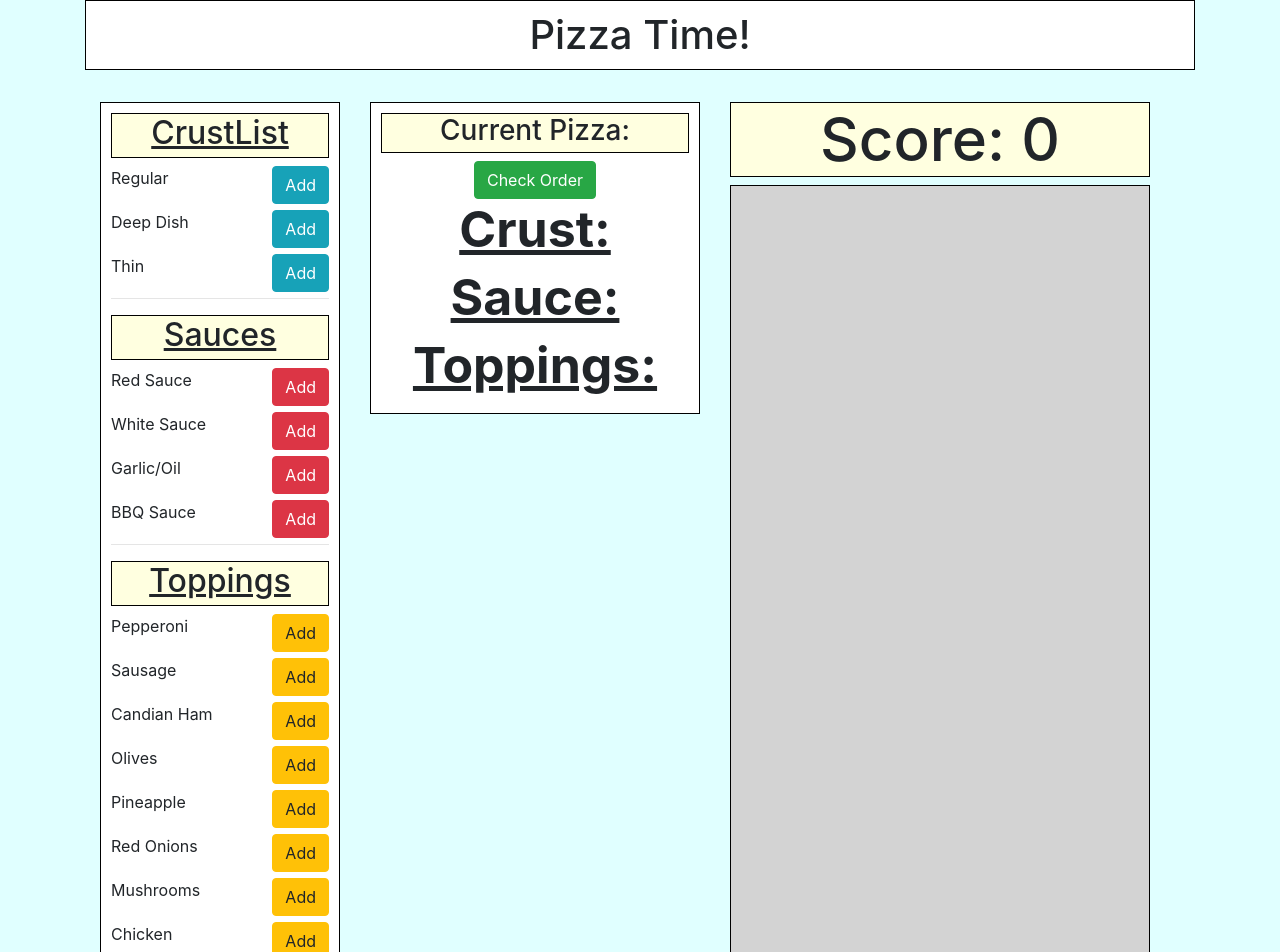
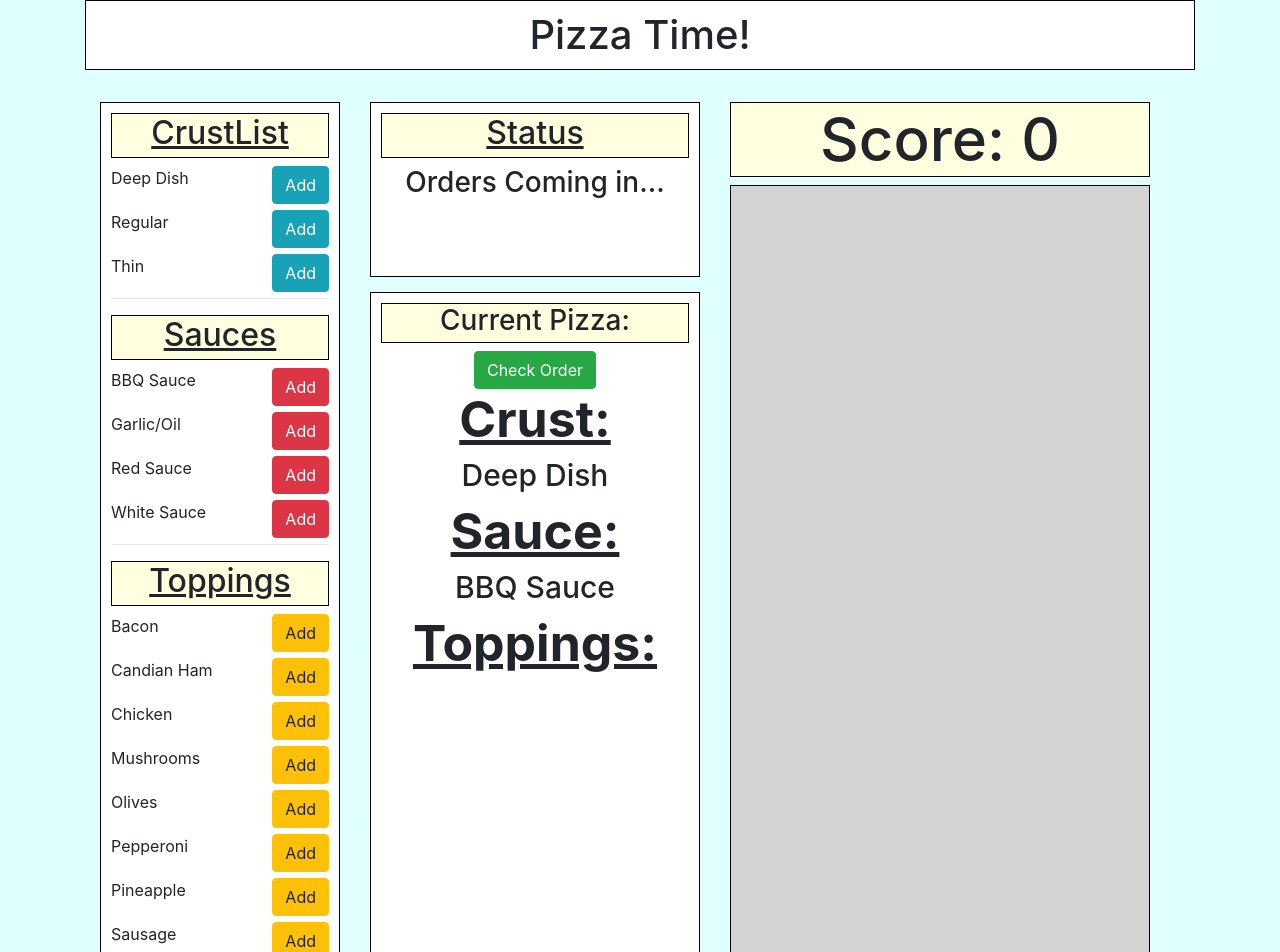
Before and after one commit to Connor85/ReactPizzaGame, a React app: page / in a window 1280 px wide. Shown: the top 952 px of the page. Built offline with nearby package versions, Linux system fonts and the light colour scheme.

Commit message:
add status pane display and messages

```diff
--- a/src/components/App.jsx
+++ b/src/components/App.jsx
@@ -7,6 +7,7 @@ import OrderList from './OrderList';
 import Score from './Score';
 import Moment from 'moment';
 import CurrentPizza from './CurrentPizza';
+import StatusPane from './StatusPane';
 
 /*
   import { Link } from 'react-router-dom';
@@ -17,18 +18,19 @@ class App extends React.Component {
   constructor(props) {
     super(props);
     this.state = {
+      statusString: "Orders Coming in...",
       totalScore: 0,
       masterIngredientList: {
         masterCrustList: [
           {
             identifier: 0,
-            type: 'Regular',
-            points: 7
+            type: 'Deep Dish',
+            points: 8
           },
           {
             identifier: 1,
-            type: 'Deep Dish',
-            points: 8
+            type: 'Regular',
+            points: 7
           },
           {
             identifier: 2,
@@ -39,69 +41,69 @@ class App extends React.Component {
         masterSauceList: [
           {
             identifier: 0,
+            type: 'BBQ Sauce',
+            points: 3
+          },
+          {
+            identifier: 1,
+            type: 'Garlic/Oil',
+            points: 2
+          },
+          {
+            identifier: 2,
             type: 'Red Sauce',
             points: 1
           },
           {
-            identifier: 1,
+            identifier: 3,
             type: 'White Sauce',
             points: 2
-          },
-          {
-            identifier: 2,
-            type: 'Garlic/Oil',
-            points: 2
-          },
-          {
-            identifier: 3,
-            type: 'BBQ Sauce',
-            points: 3
           }
         ],
         masterToppingsList: [
           {
             identifier: 0,
+            type: 'Bacon',
+            points: 3
+          },
+          {
+            identifier: 1,
+            type: 'Candian Ham',
+            points: 2
+          },
+          {
+            identifier: 2,
+            type: 'Chicken',
+            points: 3
+          },
+          {
+            identifier: 3,
+            type: 'Mushrooms',
+            points: 3
+          },
+          {
+            identifier: 4,
+            type: 'Olives',
+            points: 3
+          },
+          {
+            identifier: 5,
             type: 'Pepperoni',
             points: 2
           },
           {
-            identifier: 1,
+            identifier: 6,
+            type: 'Pineapple',
+            points: 3
+          },
+          {
+            identifier: 7,
             type: 'Sausage',
             points: 2
           },
           {
-            identifier: 2,
-            type: 'Candian Ham',
-            points: 2
-          },
-          {
-            identifier: 3,
-            type: 'Olives',
-            points: 3
-          },
-          {
-            identifier: 4,
-            type: 'Pineapple',
-            points: 3
-          },
-          {
-            identifier: 5,
+            identifier: 8,
             type: 'Red Onions',
-            points: 3
-          },
-          {
-            identifier: 6,
-            type: 'Mushrooms',
-            points: 3
-          },
-          {
-            identifier: 7,
-            type: 'Chicken',
-            points: 3
-          },
-          {
-            identifier: 8,
-            type: 'Bacon',
             points: 3
           },
         ],
@@ -109,8 +111,8 @@ class App extends React.Component {
       masterOrderList: [],
       currentPizza: [
         {
-          crust: [],
-          sauce: [],
+          crust: [0],
+          sauce: [0],
           toppings: [],
         }
       ]
@@ -142,7 +144,7 @@ class App extends React.Component {
   }
 
   componentDidMount() {
-    this.pizzaTimer = setInterval(() => this.waitOrderNewPizza(), Math.random() * 7500 + 3500);
+    this.pizzaTimer = setInterval(() => this.waitOrderNewPizza(), Math.random() * 7500 + 4500);
   }
 
   componentWillUnmount() {
@@ -166,7 +168,6 @@ class App extends React.Component {
   }
 
   removeToppingsToCurrentPizza(index) {
-    // console.log("removetoppings", index);
     let newCurrentPizza = this.state.currentPizza.slice();
     let location = newCurrentPizza[0].toppings.indexOf(index);
     if (location !== -1) {
@@ -190,7 +191,7 @@ class App extends React.Component {
   generateNewPizza() {
     let newCrustIndex = Math.floor((Math.random() * this.state.masterIngredientList.masterCrustList.length));
     let newSauceIndex = Math.floor((Math.random() * this.state.masterIngredientList.masterSauceList.length));
-    let randomToppingQuantity = Math.ceil((Math.random() * 2) + 1)
+    let randomToppingQuantity = Math.ceil((Math.random() * 2) + 2)
     let newToppings = [];
     let newToppingsName = '';
     let toppingLength = this.state.masterIngredientList.masterToppingsList.length;
@@ -214,24 +215,24 @@ class App extends React.Component {
     currentPizzaCopy[0].toppings.sort((a, b) => (a - b));
     for (let i = 0; i < this.state.masterOrderList.length - 1; i++) {
       masterOrderListCopy[i].toppings.sort((a, b) => (a - b));
-      let totScore = 0;
+      let newPoints = 0;
       if (currentPizzaCopy[0].crust.join('') === masterOrderListCopy[i].crust.join('') && currentPizzaCopy[0].sauce.join('') === masterOrderListCopy[i].sauce.join('') && currentPizzaCopy[0].toppings.join('') === masterOrderListCopy[i].toppings.join('')) {
-        console.log("Pizza Matches #" + i)
-        totScore += 1 + masterOrderListCopy[i].toppings.length;
-        this.setState({ totalScore: totScore })
+        newPoints += 1 + masterOrderListCopy[i].toppings.length;
+        this.setState({ statusString: "You filled order #" + i + " and get +" + newPoints + " points!" });
+        const scoreToUpdate = this.state.totalScore + newPoints;
+        this.setState({ totalScore: scoreToUpdate })
         currentPizzaCopy[0] = {
           crust: [0],
           sauce: [0],
           toppings: [],
         };
-        console.log(totScore);
         masterOrderListCopy.splice(i, 1);
         this.setState({ masterOrderList: masterOrderListCopy })
         this.setState({ currentPizza: [currentPizzaCopy[0]] });
         return true;
       }
     }
-    console.log("No matches, try again.")
+    this.setState({ statusString: "Pizza does not match any order." });
     return false;
   }
 
@@ -255,6 +256,7 @@ class App extends React.Component {
             />
           </div>
           <div className='col-4'>
+            <StatusPane statusString={this.state.statusString} />
             <CurrentPizza
               getCrustName={this.getCrustName}
               getSauceName={this.getSauceName}
--- a/src/components/CurrentPizza.jsx
+++ b/src/components/CurrentPizza.jsx
@@ -9,6 +9,8 @@ function CurrentPizza(props) {
             padding:10px;
             text-align: center;
             background-color: white;
+            height: 770px;
+            overflow-y: scroll;
           }
           .toppings {
             font-size: 30px;
--- /dev/null
+++ b/src/components/StatusPane.jsx
@@ -0,0 +1,35 @@
+import React from 'react';
+
+function StatusPane(props) {
+  return (
+    <div>
+      <style jsx>{`
+        .topHeader {
+        text-align: center;
+        text-decoration: underline;
+        border: 1px black solid;
+        background: lightyellow;
+        height: 45px;
+        }
+        .statusPane {
+          height: 100px;
+        }
+        .statusGlobal {
+          border: 1px black solid;
+          padding:10px;
+          text-align: center;
+          background-color: white;
+          margin-bottom: 15px;
+        }
+      `}</style>
+      <div className='statusGlobal'>
+        <h2 className="topHeader">Status</h2>
+        <div className='statusPane'>
+        <h3>{props.statusString}</h3>
+        </div>
+      </div>
+    </div>
+  );
+}
+
+export default StatusPane;
```
